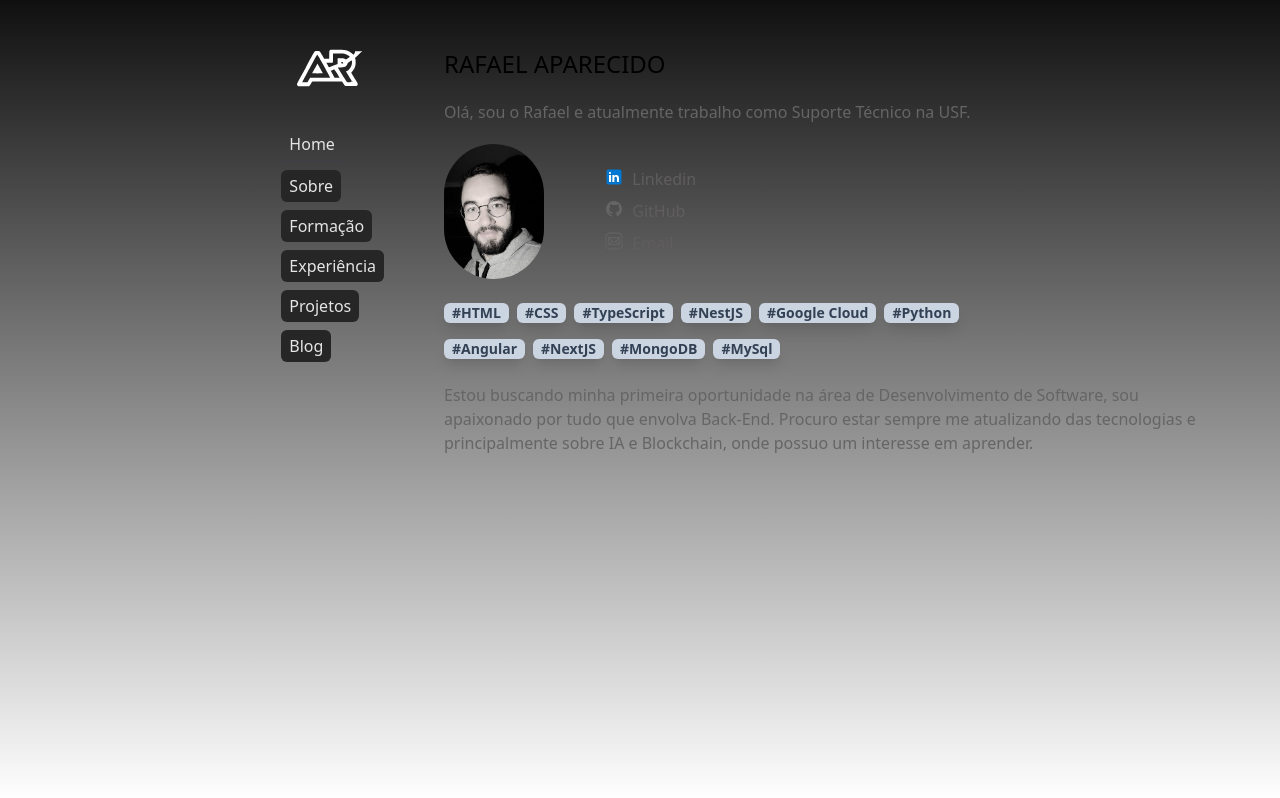
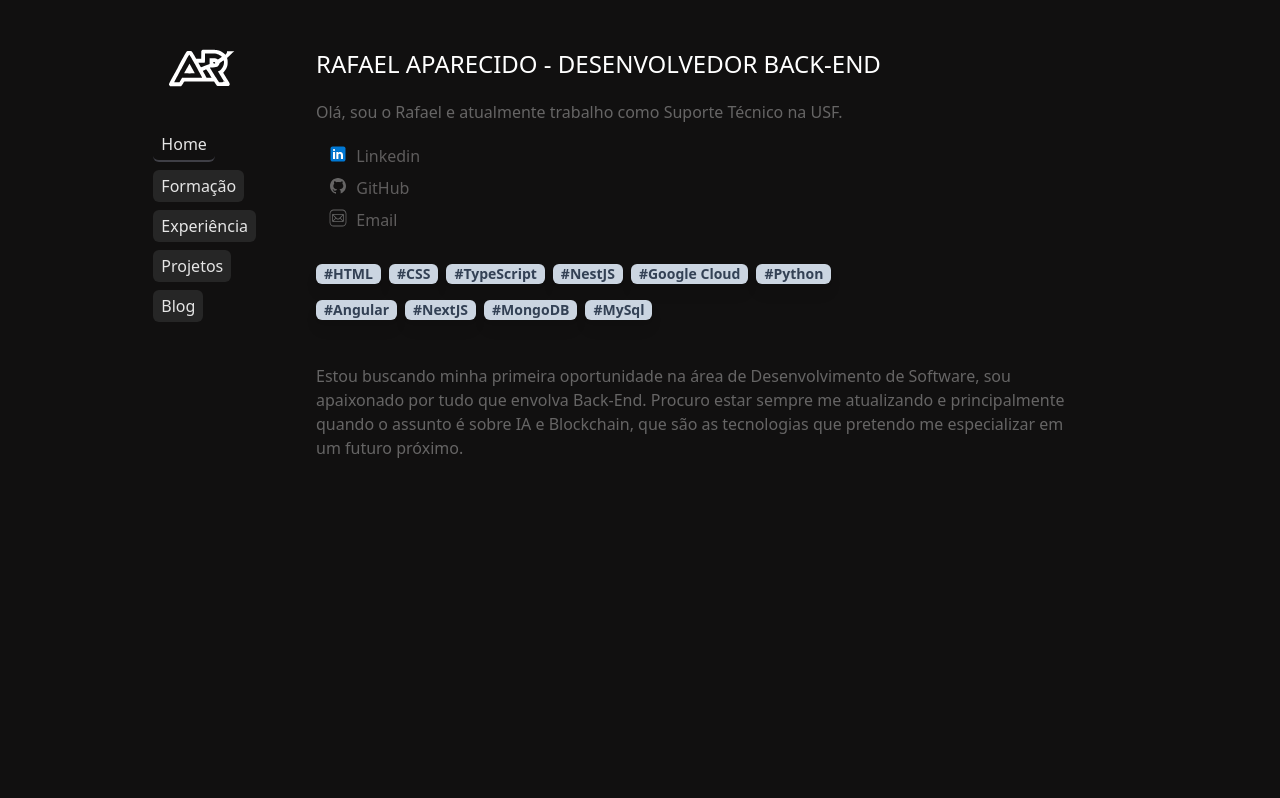
Before and after one commit to rafaapcode/portfolio-new, a Next.js app: page / in a window 1280 px wide. Built offline with nearby package versions, Linux system fonts and the light colour scheme.

Commit message:
fix: fixing some design components and the content of home page

```diff
--- a/app/components/pages/Home.jsx
+++ b/app/components/pages/Home.jsx
@@ -23,22 +23,15 @@ export default function Home() {
 
   return (
     <main className="w-full lg:w-[70%] h-[80%] lg:h-screen md:h-screen px-5 overflow-auto">
-      <Title title="Rafael Aparecido" />
+      <Title title="Rafael Aparecido - Desenvolvedor Back-End" />
       <Paragraphs
         paragraph="Olá, sou o Rafael e atualmente trabalho como Suporte Técnico na USF."
       />
       <motion.div
-        initial={{ x: -320 }}
-        animate={{ x: 0 }}
+        initial={{ scaleY: 0 }}
+        animate={{ scaleY: 1 }}
         className="md:px-10 lg:mt-5 md:mt-5 flex gap-x-12 mb-5 lg:mb-0 md:mb-0"
       >
-        <Image
-          className="rounded-full mt-5 mb-5 lg:mt-0 md:mt-0  lg:mb-0 md:mb-0"
-          src="/images/foto-perfil.jpeg"
-          width={100}
-          height={100}
-          alt="my photo"
-        />
         <div className="flex flex-col justify-center items-start lg:items-center md:items-center w-[40%] lg:w-[15%] md:w-[25%]">
           <ul>
             <li className="flex gap-x-2">
@@ -54,7 +47,7 @@ export default function Home() {
                 href="https://www.linkedin.com/in/rafael-ap/"
                 target="_blank"
                 rel="noopener noreferrer"
-                className="text-[#5f5d5d]"
+                className="text-[#5f5d5d] hover:text-[#7c7a7a]"
               >
                 Linkedin
               </a>
@@ -72,7 +65,7 @@ export default function Home() {
                 href="https://github.com/rafaapcode"
                 target="_blank"
                 rel="noopener noreferrer"
-                className="text-[#5f5d5d]"
+                className="text-[#5f5d5d] hover:text-[#7c7a7a]"
               >
                 GitHub
               </a>
@@ -86,7 +79,7 @@ export default function Home() {
                   alt="social icon"
                 />
               </span>
-              <a className="text-[#5f5d5d]" href="mailto: rafaap2003@gmail.com">
+              <a className="text-[#5f5d5d] hover:text-[#7c7a7a]" href="mailto: rafaap2003@gmail.com">
                 Email
               </a>
             </li>
@@ -96,14 +89,14 @@ export default function Home() {
       <motion.div
         initial={{ scaleY: 0 }}
         animate={{ scaleY: 1 }}
-        className="md:px-10 lg:px-10 mt-5 mb-5 w-full lg:w-[75%] md:w-[90%] h-16 flex items-center flex-wrap gap-x-2 gap-y-2"
+        className="md:px-10 lg:px-10 mt-7 mb-10 w-full lg:w-[75%] md:w-[90%] h-16 flex items-center flex-wrap gap-x-2 gap-y-2"
       >
         {techs.map((techName) => (
          <Tags key={techName} techname={techName} />
         ))}
       </motion.div>
       <Paragraphs
-        paragraph="Estou buscando minha primeira oportunidade na área de Desenvolvimento de Software, sou apaixonado por tudo que envolva Back-End. Procuro estar sempre me atualizando das tecnologias e principalmente sobre IA e Blockchain, onde possuo um interesse em aprender."
+        paragraph="Estou buscando minha primeira oportunidade na área de Desenvolvimento de Software, sou apaixonado por tudo que envolva Back-End. Procuro estar sempre me atualizando e principalmente quando o assunto é sobre IA e Blockchain, que são as tecnologias que pretendo me especializar em um futuro próximo."
       />
     </main>
   );
--- a/app/components/pages/about.jsx
+++ /dev/null
@@ -1,41 +0,0 @@
-"use client";
-
-import Title from "../title";
-import Paragraphs from "../paragraphs";
-import SocialButton from "../social-buttons";
-import { motion } from "framer-motion";
-
-export default function Sobre() {
-  const aboutMe = {
-    presentation: {
-      part1:
-        "Olá, sou o Rafael, mais normalmente me chamam de Rafa ou Rafinha, do jeito que você preferir.",
-      part2:
-        "Atualmente estou trabalhando como Suporte Técnico Júnior na USF, onde faço manutenção e configuração em equipamentos de TI em geral, utilização de plataformas como GLPI e CITRIX e preparação de equipamentos para as aulas. Mas meu foco e objetivo estão na minha carreira de Desenvolvedor Júnior.",
-    },
-    about:
-      "Olá! Sou o Rafael, um desenvolvedor apaixonado por Back-End, IA e Blockchain, com mais de 1 ano de experiência em projetos pessoais e comecei fazer alguns freelances nesse ano. Tenho paixão por projetos desafiadores e busco constantemente a excelência em tudo o que faço. Sou proativo, organizado e estou sempre aprimorando minhas habilidades. Convido você a explorar meu portfólio para conhecer mais sobre meus projetos e o que sou capaz de realizar.",
-  };
-
-  return (
-    <section className="w-full lg:w-[70%] h-[80%] lg:h-screen md:h-screen px-5 overflow-auto">
-      <Title title="Sobre" />
-      <br />
-      <Paragraphs paragraph={aboutMe.presentation.part1} />
-      <br />
-      <Paragraphs paragraph={aboutMe.presentation.part2} />
-      <motion.hr
-        initial={{ width: "0%" }}
-        animate={{ width: "95%" }}
-        transition={{ duration: 0.8 }}
-        className="mt-5 mb-5 md:ml-10 lg:ml-10 w-full md:w-[95%] lg:w-[95%]"
-      />
-      <Paragraphs paragraph={aboutMe.about} />
-      <div className="mt-5 w-1/2 mx-auto flex flex-col justify-center items-center md:flex-row lg:flex-row gap-y-3 md:gap-y-0 lg:gap-y-0 md:gap-x-3 lg: ">
-        <SocialButton url="https://www.linkedin.com/in/rafael-ap/" imgUrl={'/images/linkedin-icon.svg'} text={'Linkedin'}/>
-        <SocialButton url="https://github.com/rafaapcode" imgUrl={'/images/github-icon.svg'} text={'GitHub'}/>
-      </div>
-    </section>
-  );
-}
-<Paragraphs paragraph="Olá, sou o Rafael, mais normalmente me chamam de Rafa ou Rafinha, do jeito que você preferir." />;
--- a/app/components/paragraphs.jsx
+++ b/app/components/paragraphs.jsx
@@ -7,7 +7,7 @@ export default function Paragraphs({ paragraph }) {
     <motion.div
       initial={{ scaleY: 0 }}
       animate={{ scaleY: 1 }}
-      className="md:px-10 lg:mt-5 md:mt-5 text-[#666565]"
+      className="md:px-10 mt-5 mb-5 text-[#666565]"
     >
       <p>
         {paragraph}
--- a/app/components/title.jsx
+++ b/app/components/title.jsx
@@ -8,7 +8,7 @@ export default function Title({title}) {
       <motion.h2
         initial={{ scaleY: 0 }}
         animate={{ scaleY: 1 }}
-        className="text-2xl"
+        className="text-xl lg:text-2xl md:text-2xl text-white"
       >
         {title.toUpperCase()}
       </motion.h2>
--- a/app/globals.css
+++ b/app/globals.css
@@ -15,13 +15,3 @@
     --background-end-rgb: 0, 0, 0;
   }
 }
-
-body {
-  color: rgb(var(--foreground-rgb));
-  background: linear-gradient(
-      to bottom,
-      transparent,
-      rgb(var(--background-end-rgb))
-    )
-    rgb(var(--background-start-rgb));
-}
--- a/app/page.jsx
+++ b/app/page.jsx
@@ -6,7 +6,6 @@ import { useState } from "react";
 import { useRouter } from "next/navigation";
 import { motion } from "framer-motion";
 import Home from "./components/pages/Home";
-import Sobre from "./components/pages/about";
 import Formacao from "./components/pages/Qualification";
 import Experience from "./components/pages/Experience";
 import Projects from "./components/pages/Projects";
@@ -17,7 +16,6 @@ export default function Header() {
 
   const menus = [
     { title: "Home", path: "/" },
-    { title: "Sobre", path: "/about" },
     { title: "Formação", path: "/qualification" },
     { title: "Experiência", path: "/experience" },
     { title: "Projetos", path: "/projects" },
@@ -33,7 +31,7 @@ export default function Header() {
 
   return (
     <body className="flex flex-col w-screen h-screen lg:flex-row md:flex-row bg-[#111010]">
-      <header className="w-full lg:w-[30%] md:w-[30%] h-[30%] lg:h-screen md:h-screen">
+      <header className="w-full lg:w-[20%] md:w-[20%] h-[30%] lg:h-screen md:h-screen">
         <ul className="lg:mt-5 md:mt-5 lg:float-right md:float-right">
           <motion.li initial={{ scale: 0 }} animate={{ scale: 1 }}>
             <Image src="/images/logo.svg" width={100} height={100} alt="logo" />
@@ -59,7 +57,6 @@ export default function Header() {
         </ul>
       </header>
       {menus[selectedIndex].title === "Home" && <Home />}
-      {menus[selectedIndex].title === "Sobre" && <Sobre />}
       {menus[selectedIndex].title === "Formação" && <Formacao />}
       {menus[selectedIndex].title === "Experiência" && <Experience />}
       {menus[selectedIndex].title === "Projetos" && <Projects />}
```
